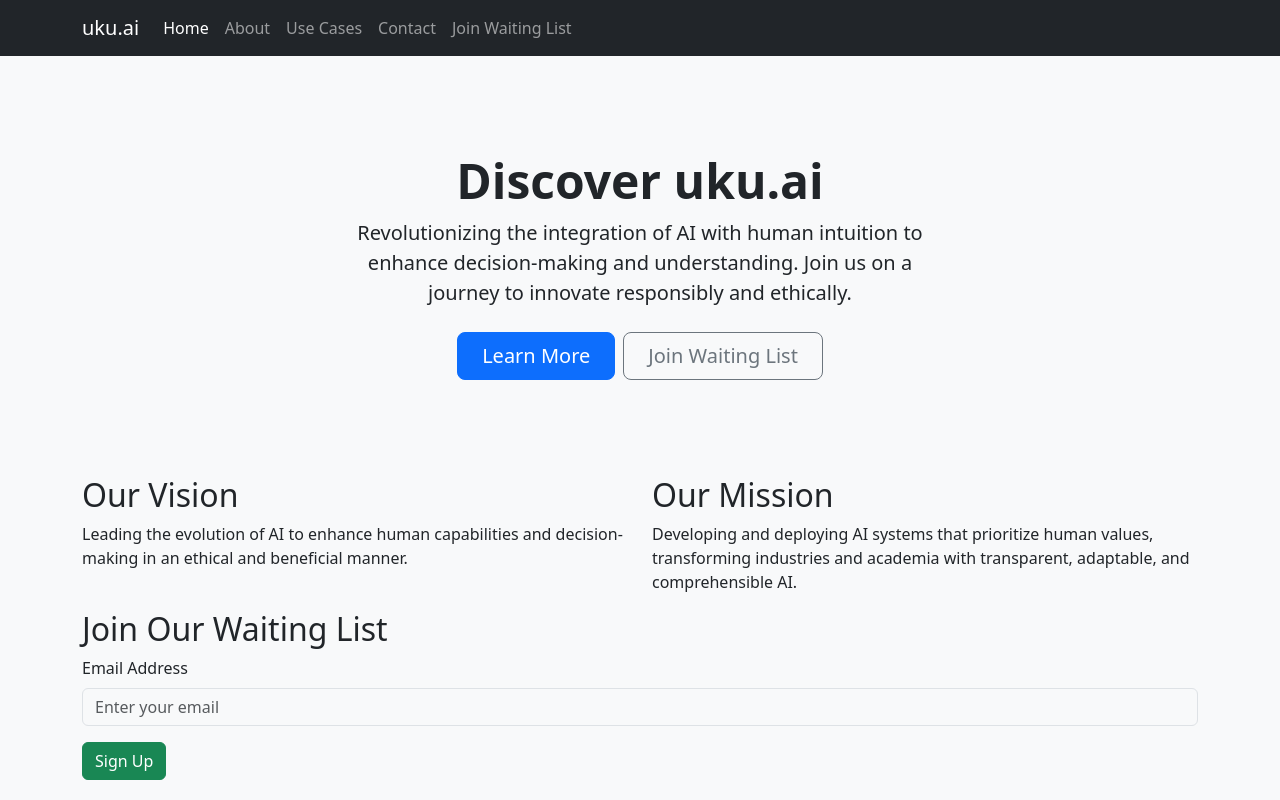
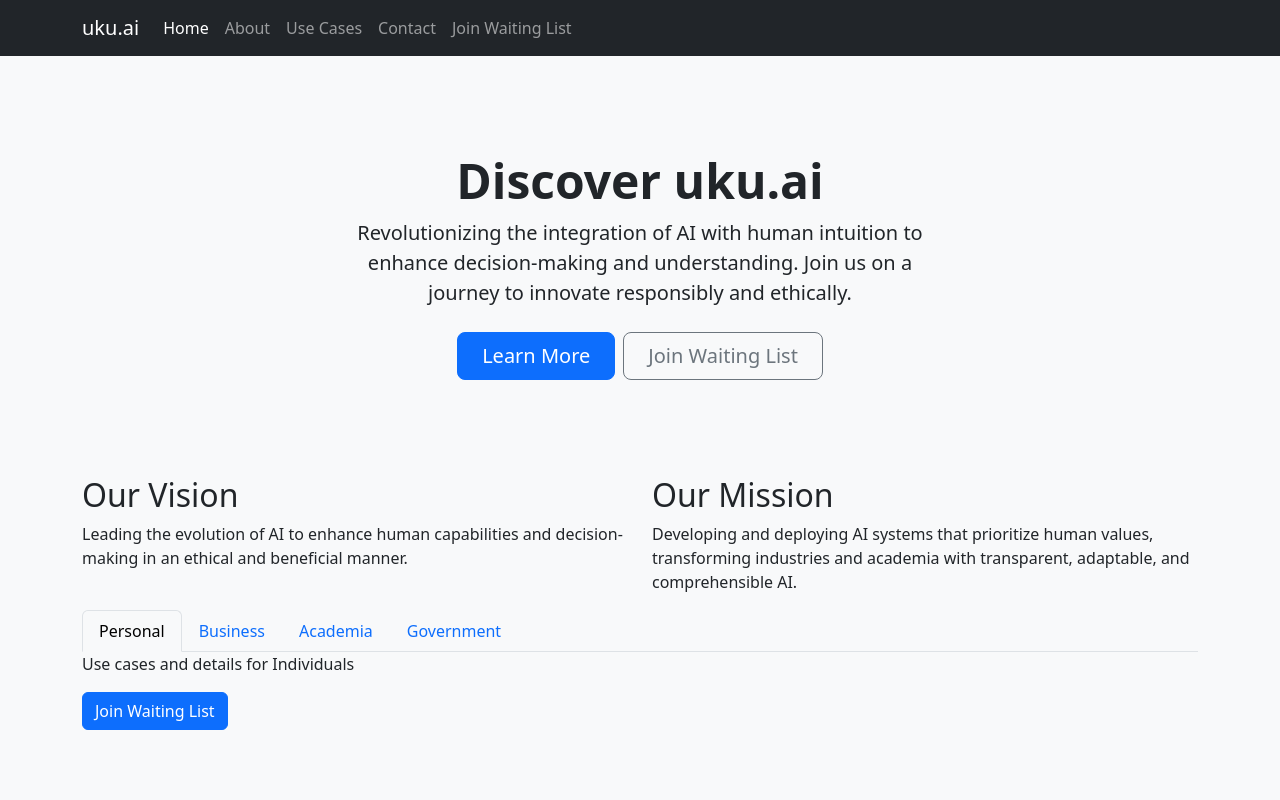
Before and after one commit to uku-ai/landing, a website: page index.html in a window 1280 px wide. Drawn offline with nearby package versions, Linux system fonts and the light colour scheme.

Commit message:
Add tab section for industry verticals and a modality for the form

```diff
--- a/index.html
+++ b/index.html
@@ -48,6 +48,7 @@
         </div>
     </div>
 
+    <!-- Vision and Mission Section -->
     <div class="container">
         <div class="row">
             <div class="col-lg-6">
@@ -59,18 +60,60 @@
                 <p>Developing and deploying AI systems that prioritize human values, transforming industries and academia with transparent, adaptable, and comprehensible AI.</p>
             </div>
         </div>
-        <div class="row">
-            <div class="col-lg-12">
-                <h2>Join Our Waiting List</h2>
-                <form id="waitingListForm">
-                    <div class="mb-3">
-                        <label for="email" class="form-label">Email Address</label>
-                        <input type="email" class="form-control" id="email" placeholder="Enter your email">
-                    </div>
-                    <button type="submit" class="btn btn-success">Sign Up</button>
-                </form>
-            </div>
-        </div>
+    </div>
+
+    <!-- Industry Verticals Section -->
+    <div class="container">
+      <!-- Tabs for Industry Verticals -->
+      <ul class="nav nav-tabs">
+          <li class="nav-item">
+              <a class="nav-link active" aria-current="page" href="#personal" data-bs-toggle="tab">Personal</a>
+          </li>
+          <li class="nav-item">
+              <a class="nav-link" href="#business" data-bs-toggle="tab">Business</a>
+          </li>
+          <li class="nav-item">
+              <a class="nav-link" href="#academia" data-bs-toggle="tab">Academia</a>
+          </li>
+          <li class="nav-item">
+              <a class="nav-link" href="#government" data-bs-toggle="tab">Government</a>
+          </li>
+      </ul>
+
+      <!-- Tab Content -->
+      <div class="tab-content">
+          <div class="tab-pane fade show active" id="personal">
+              <!-- Content for Personal -->
+              <p>Use cases and details for Individuals</p>
+              <button class="btn btn-primary" onclick="openForm('Personal')">Join Waiting List</button>
+          </div>
+          <!-- Repeat for other tabs -->
+      </div>
+    </div>
+
+    <!-- Modal for Joining Waiting List -->
+    <div class="modal fade" id="waitingListModal" tabindex="-1" aria-labelledby="waitingListModalLabel" aria-hidden="true">
+      <div class="modal-dialog">
+          <div class="modal-content">
+              <div class="modal-header">
+                  <h5 class="modal-title" id="waitingListModalLabel">Join the Waiting List</h5>
+                  <button type="button" class="btn-close" data-bs-dismiss="modal" aria-label="Close"></button>
+              </div>
+              <div class="modal-body">
+                  <form>
+                      <div class="mb-3">
+                          <label for="userEmail" class="form-label">Email address</label>
+                          <input type="email" class="form-control" id="userEmail" aria-describedby="emailHelp">
+                      </div>
+                      <div class="mb-3">
+                          <label for="userIndustry" class="form-label">Industry</label>
+                          <input type="text" class="form-control" id="userIndustry" disabled>
+                      </div>
+                      <!-- Additional questions -->
+                  </form>
+              </div>
+          </div>
+      </div>
     </div>
 
     <script src="https://cdn.jsdelivr.net/npm/bootstrap@5.3.2/dist/js/bootstrap.bundle.min.js" crossorigin="anonymous"></script>
--- a/main.js
+++ b/main.js
@@ -1,3 +1,9 @@
 //
 // Place any custom JS here
-//
+///////////////////////////////////////////
+// JavaScript to handle opening the modal and setting the industry
+function openForm(industry) {
+    const modal = new bootstrap.Modal(document.getElementById('waitingListModal'));
+    document.getElementById('userIndustry').value = industry; // Pre-fill the industry field
+    modal.show();
+  }
```
